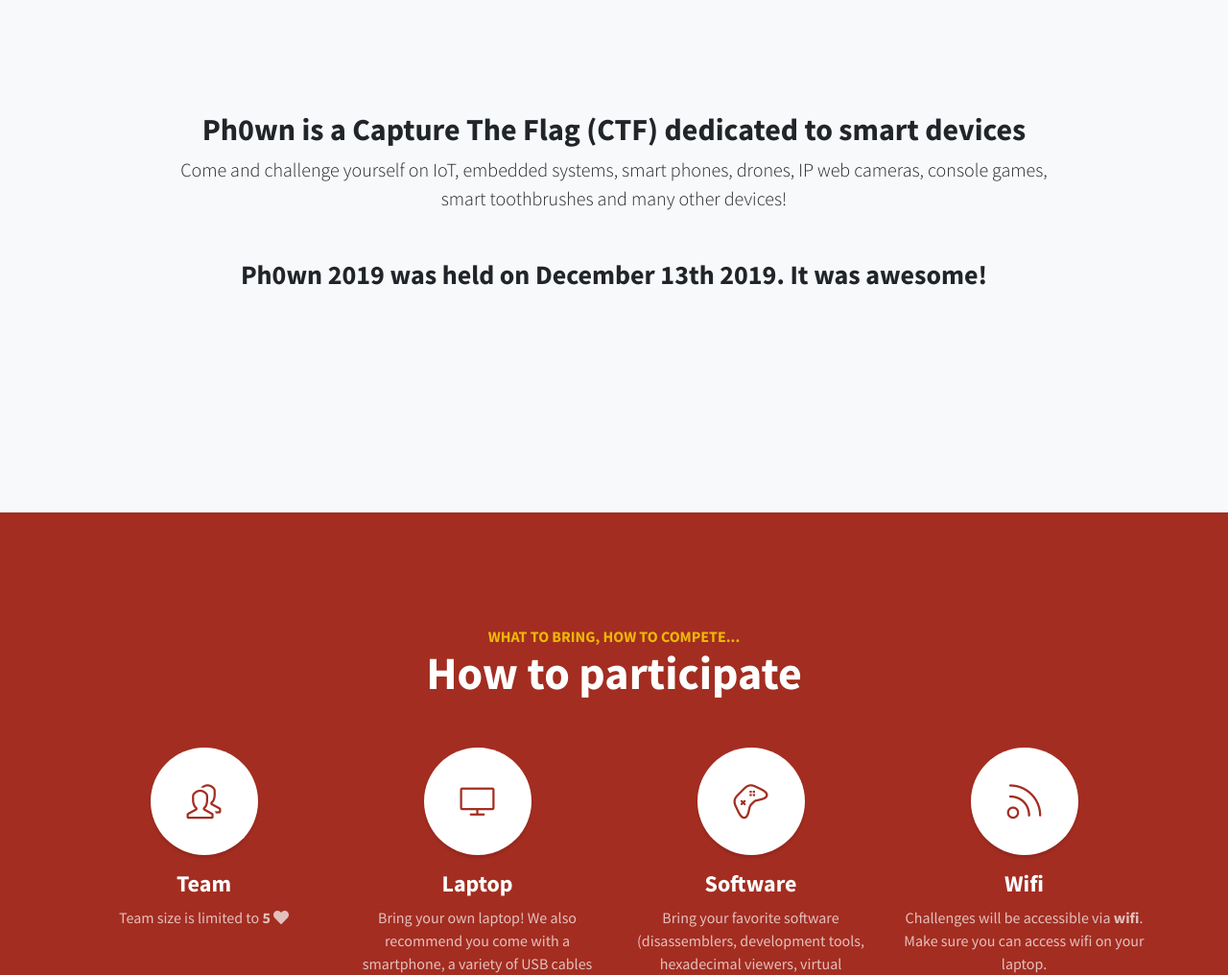
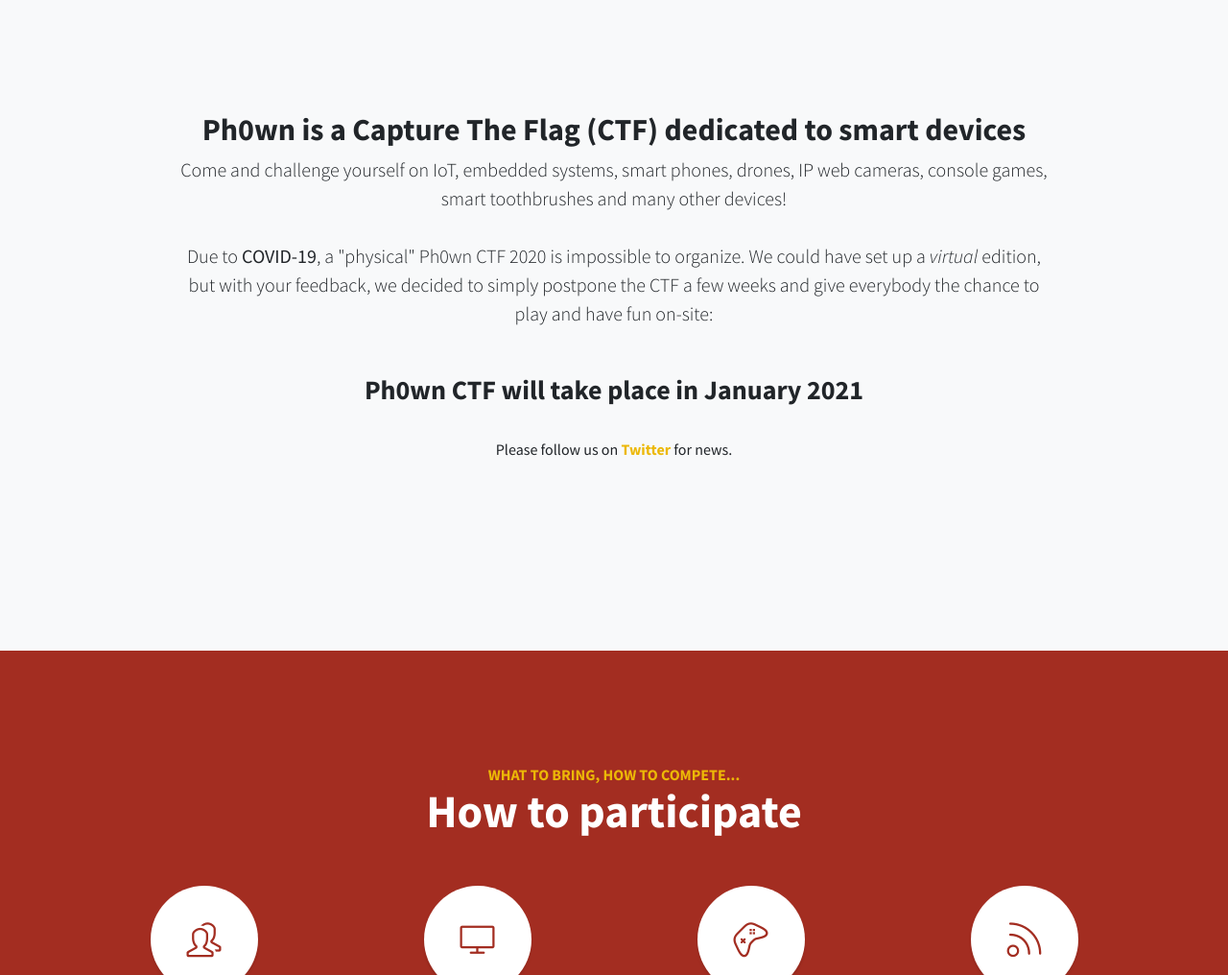
Before and after one commit to ph0wn/ph0wn.github.io, a Jekyll site: the page built from index.html, in a window 1280 px wide, cut to the strip 904-1920 px from the top of the page. Shown: the whole strip at 96% size. Built offline with Jekyll 4.4.1, drawn with Linux system fonts in a browser that asks for light colours; some of the changed text lies outside the part shown.

Commit message:
updated website for ph0wn 2020 postponed to Jan 2021

```diff
--- a/_config.yml
+++ b/_config.yml
@@ -26,7 +26,7 @@ github_username:  ph0wn
 # Build settings
 markdown: kramdown
 theme: minima
-plugins:
+plugins_dir:
   - jekyll-feed
 incremental: true
 
--- a/_includes/header.html
+++ b/_includes/header.html
@@ -1,7 +1,7 @@
 <header class="masthead d-flex">
     <div class="container text-center">
-        <h1 class="text-lightdark mb-1">Ph0wn CTF</h1>
-        <h3 class="text-lightdark mb-5">
+        <h1 class="text-white mb-1">Ph0wn CTF</h1>
+        <h3 class="text-white mb-5"> <!-- text-lightdark -->
           <em>A Capture The Flag for Smart Devices</em>
         </h3>
         <a class="btn btn-dark btn-xl js-scroll-trigger" href="#about">Find Out More</a>
--- a/assets/css/stylish-portfolio.css
+++ b/assets/css/stylish-portfolio.css
@@ -93,8 +93,8 @@ h6 {
   height: auto;
   padding-top: 8rem;
   padding-bottom: 8rem;
-  background: -webkit-gradient(linear, left top, right top, from(rgba(255, 255, 255, 0.1)), to(rgba(255, 255, 255, 0.1))), url("../img/bg-masthead.jpg");
-  background: linear-gradient(90deg, rgba(255, 255, 255, 0.1) 0%, rgba(255, 255, 255, 0.1) 100%), url("../img/bg-masthead.jpg");
+  background: -webkit-gradient(linear, left top, right top, from(rgba(255, 255, 255, 0.1)), to(rgba(255, 255, 255, 0.1))), url("../img/ph0wn2020-main.jpg");
+  background: linear-gradient(90deg, rgba(255, 255, 255, 0.1) 0%, rgba(255, 255, 255, 0.1) 100%), url("../img/ph0wn2020-main.jpg");
   background-position: center center;
   background-repeat: no-repeat;
   background-size: cover;
--- a/index.html
+++ b/index.html
@@ -11,7 +11,10 @@ title: Ph0wn CTF
                 <p class="lead mb-5">
 		  Come and challenge yourself on IoT, embedded systems, smart phones, drones, IP web cameras, console games, smart toothbrushes and many other devices!
 		  <br>
-		  <h3>Ph0wn 2019 was held on <b>December 13th 2019</b>. It was awesome!</h3>
+		  <br>
+		  Due to <b>COVID-19</b>, a "physical" Ph0wn CTF 2020 is impossible to organize. We could have set up a <i>virtual</i> edition, but with your feedback, we decided to simply postpone the CTF a few weeks and give everybody the chance to play and have fun on-site: <br>
+		  <h3>Ph0wn CTF will take place in January 2021</h3>
+		  <br>Please follow us on <a href="https://twitter.com/ph0wn/">Twitter</a> for news.
 		  <br>
 		  <p class="lead mb-5">
 		    <br>
@@ -82,6 +85,7 @@ title: Ph0wn CTF
   <div class="container text-center">
     <br><br>
     <h2 class="mx-auto mb-5">Sponsors</h2>
+    <!--
     <img src="/images/Fortinet_Logo_Black-Red.png" width="300px"/>    &nbsp; &nbsp; &nbsp;  &nbsp; &nbsp; &nbsp; &nbsp;
     <img src="/images/YWH-black.png" width="300px" /> &nbsp; &nbsp; &nbsp;  &nbsp; &nbsp; &nbsp; &nbsp;
 
@@ -99,9 +103,9 @@ title: Ph0wn CTF
         <img src="/images/HK-logoWeb-mid.png" width="280px" />&nbsp; &nbsp; &nbsp;  &nbsp; &nbsp; &nbsp; &nbsp;
 	<br>
 	<br>
-	<!--
+	-->
     <a class="btn btn-dark btn-xl js-scroll-trigger" href="https://twitter.com/cryptax">Want to sponsor? Send email to contact @ ph0wn.org</a>
--->
+
     <br>
     <br>
     <h2 class="mx-auto mb-5">Partner events</h2>
@@ -124,23 +128,24 @@ title: Ph0wn CTF
 	  Alain Forcioli - Fortinet
 	</div>
 	<div class="col-lg-3 col-md-6 mb-5 mb-md-0">
+	  Dario Nisi - EURECOM
+	</div>
+	<div class="col-lg-3 col-md-6 mb-5 mb-md-0">
 	  Fabien Ferrero - Universit&eacute; de Nice
 	</div>
 	<div class="col-lg-3 col-md-6 mb-5 mb-md-0">
 	  Ludovic Apvrille - Telecom Paris
 	</div>
 	<div class="col-lg-3 col-md-6 mb-5 mb-md-0">
-	  Marius M&uuml;nch - EURECOM
-	</div>
-	<div class="col-lg-3 col-md-6 mb-5 mb-md-0">
-	  Yanick Fratantonio - EURECOM
-	</div>
-	<div class="col-lg-3 col-md-6 mb-5 mb-md-0">
 	  Philippe Paget - GreHack
 	</div>
 	<div class="col-lg-3 col-md-6 mb-5 mb-md-0">
 	  Roman Suchwalko - ENSEEIHT
-	  </div>
+	</div>
+	<div class="col-lg-3 col-md-6 mb-5 mb-md-0">
+	  Savino Dambra - EURECOM
+	</div>
+
       </div>
 <!--	<a class="btn btn-dark btn-xl js-scroll-trigger" href="#sponsors">Our sponsors</a> -->
     </div>
```
Also changed, not shown: Gemfile.lock, README.md, 1 other file.
